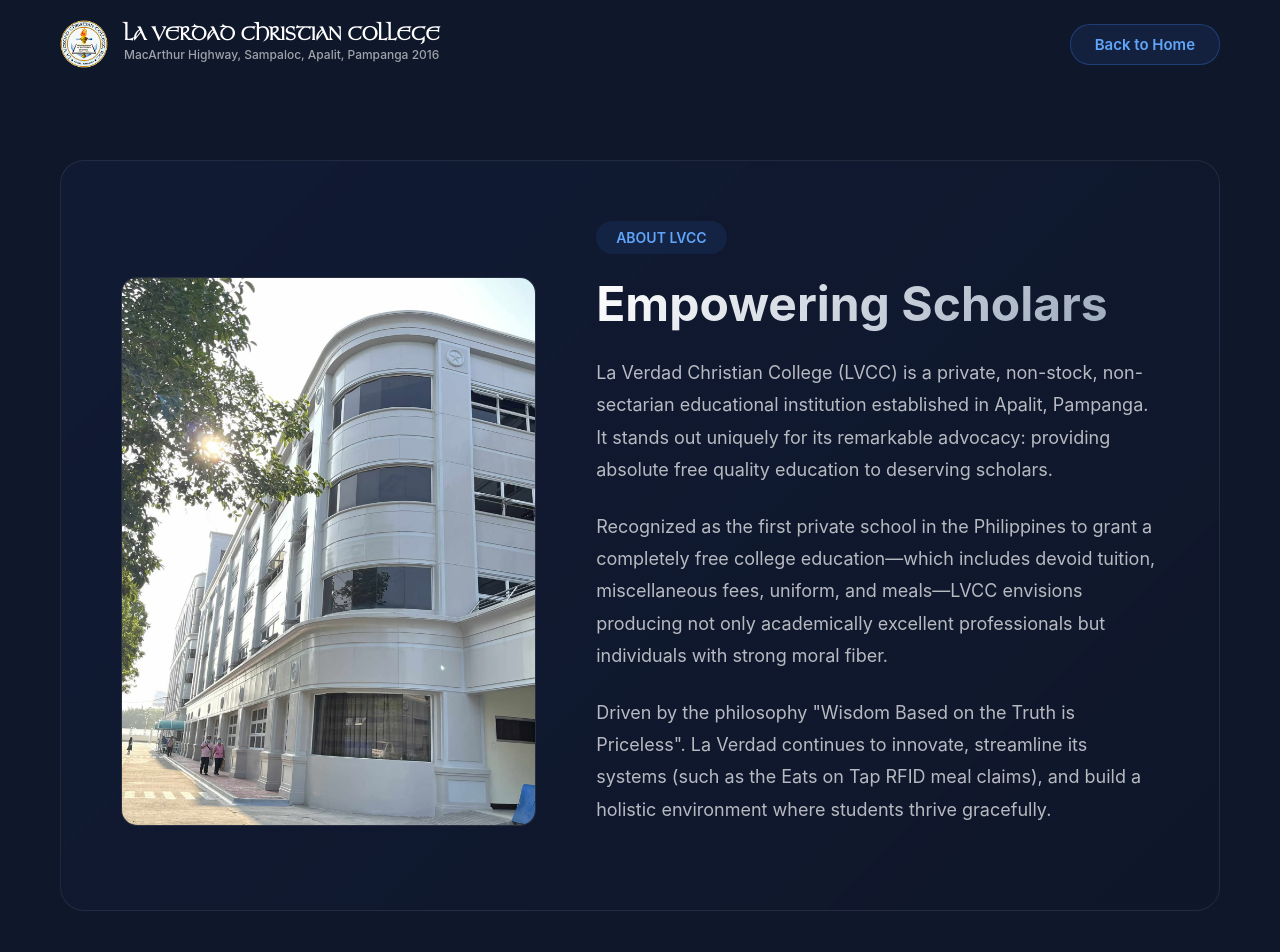
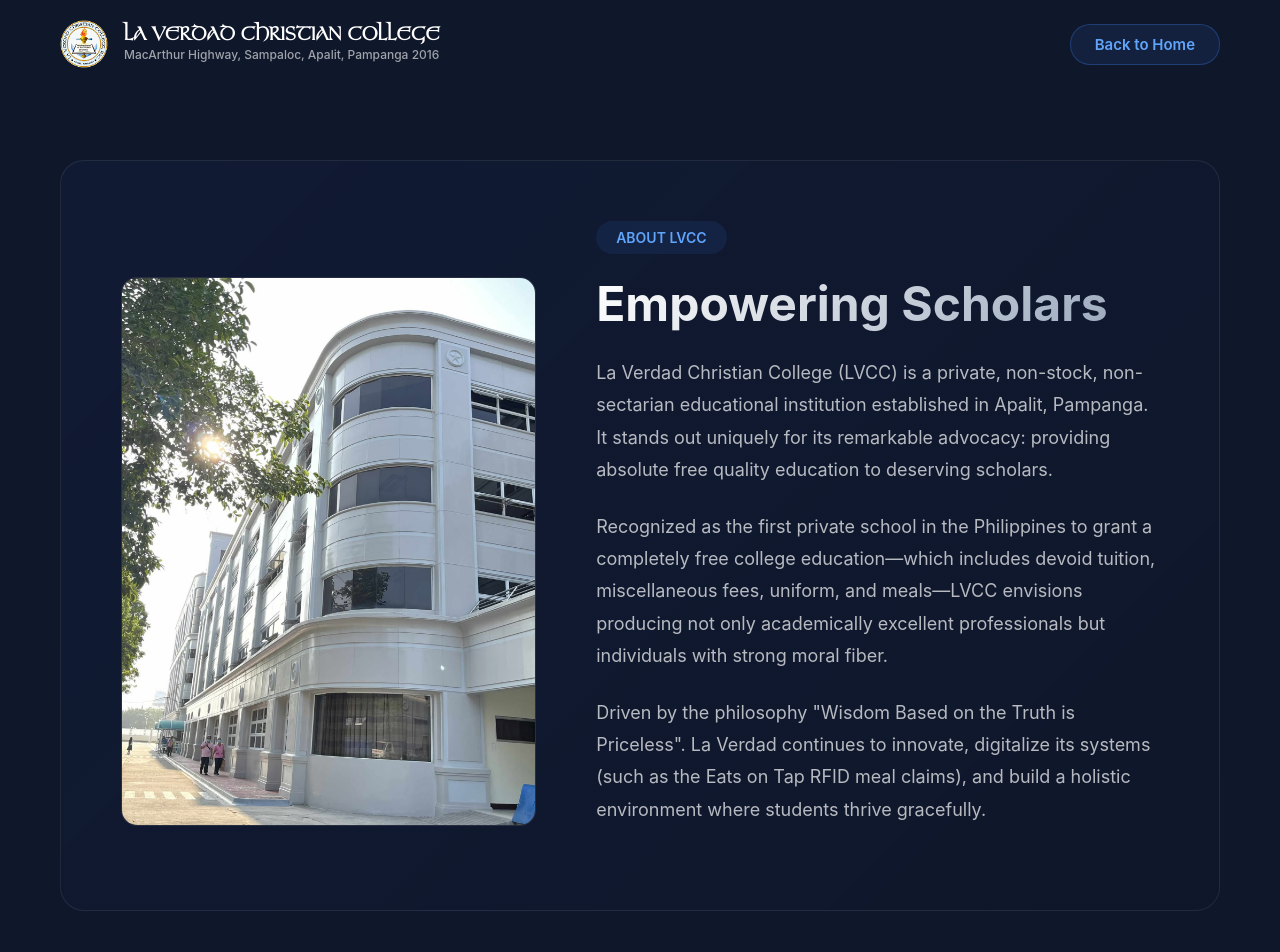
Before and after one commit to Aerrol-Kyle/Eat-s-on-Tap-Landing-Page-v1, a React (Vite) app: page /about in a window 1280 px wide. Shown: the top 952 px of the page. Built offline with nearby package versions, Linux system fonts and the light colour scheme.

Commit message:
Corrected some words on the paragraphs

```diff
--- a/src/pages/AboutLVCC.jsx
+++ b/src/pages/AboutLVCC.jsx
@@ -344,7 +344,7 @@
               Recognized as the first private school in the Philippines to grant a completely free college education—which includes devoid tuition, miscellaneous fees, uniform, and meals—LVCC envisions producing not only academically excellent professionals but individuals with strong moral fiber.
             </p>
             <p>
-              Driven by the philosophy "Wisdom Based on the Truth is Priceless". La Verdad continues to innovate, streamline its systems (such as the Eats on Tap RFID meal claims), and build a holistic environment where students thrive gracefully.
+              Driven by the philosophy "Wisdom Based on the Truth is Priceless". La Verdad continues to innovate, digitalize its systems (such as the Eats on Tap RFID meal claims), and build a holistic environment where students thrive gracefully.
             </p>
           </div>
         </motion.div>
--- a/src/pages/LandingPage.jsx
+++ b/src/pages/LandingPage.jsx
@@ -1399,7 +1399,7 @@
             <div className="section-badge">CONTACT US</div>
             <h2>Ask us anything!</h2>
             <p>
-              Have a question about Eat's on Tap, or want to know more about how we digitize student meals? Drop us a message and our team will get back to you shortly.
+              Have a question about Eat's on Tap, or want to know more about how we digitalize student meals? Drop us a message and our team will get back to you shortly.
             </p>
           </div>
           <form className="contact-form" onSubmit={(e) => e.preventDefault()}>
```
